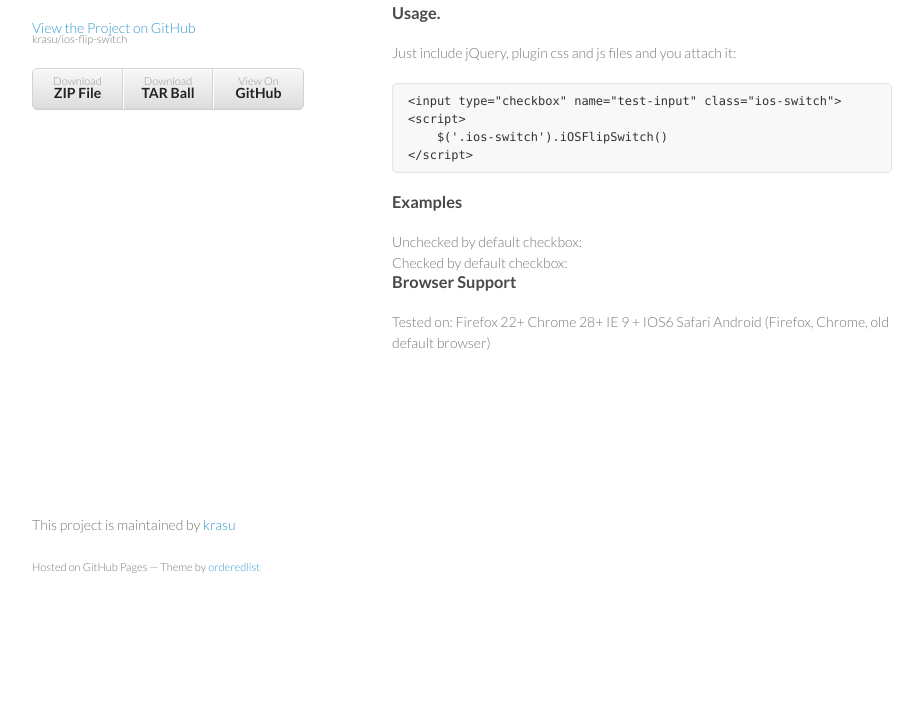
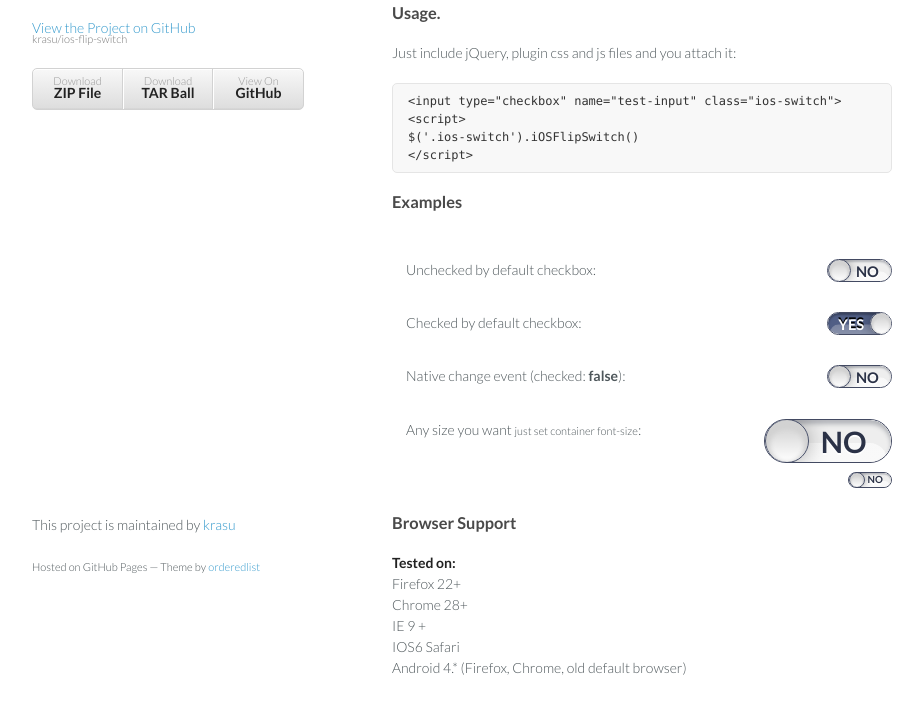
Before and after one commit to krasu/ios-flip-switch, a plain HTML site: page index.html in a window 1280 px wide. Shown: the part 154-882 px from the top of the page, without its empty margins (178-1101 px from the left). Before the commit the page ends 800 px from the top, so only its background shows below. Drawn offline with nearby package versions, Linux system fonts and the light colour scheme.

Commit message:
added examples

```diff
--- a/index.html
+++ b/index.html
@@ -7,6 +7,7 @@
 
 	<link rel="stylesheet" href="stylesheets/styles.css">
 	<link rel="stylesheet" href="stylesheets/pygment_trac.css">
+	<link rel="stylesheet" href="/stylesheets/switches.css">
 	<meta name="viewport" content="width=device-width, initial-scale=1, user-scalable=no">
 	<!--[if lt IE 9]>
 	<script src="//html5shiv.googlecode.com/svn/trunk/html5.js"></script>
@@ -16,64 +17,118 @@
 <div class="wrapper">
 	<header>
 		<h1>Ios-flip-switch</h1>
+
 		<p>another ios styled checkboxes with touch drag support</p>
 
-        <p class="view"><a href="https://github.com/krasu/ios-flip-switch">View the Project on GitHub <small>krasu/ios-flip-switch</small></a></p>
+		<p class="view">
+			<a href="https://github.com/krasu/ios-flip-switch">View the Project on GitHub
+				<small>krasu/ios-flip-switch</small>
+			</a>
+		</p>
 
 
 		<ul>
-          <li><a href="https://github.com/krasu/ios-flip-switch/zipball/master">Download <strong>ZIP File</strong></a></li>
-          <li><a href="https://github.com/krasu/ios-flip-switch/tarball/master">Download <strong>TAR Ball</strong></a></li>
-          <li><a href="https://github.com/krasu/ios-flip-switch">View On <strong>GitHub</strong></a></li>
+			<li>
+				<a href="https://github.com/krasu/ios-flip-switch/zipball/master">Download
+					<strong>ZIP File</strong>
+				</a>
+			</li>
+			<li>
+				<a href="https://github.com/krasu/ios-flip-switch/tarball/master">Download
+					<strong>TAR Ball</strong>
+				</a>
+			</li>
+			<li><a href="https://github.com/krasu/ios-flip-switch">View On
+				<strong>GitHub</strong>
+			</a>
+			</li>
 		</ul>
 	</header>
 	<section>
 		<h3>
-<a name="why-another-one-ios-flip-switcher" class="anchor" href="#why-another-one-ios-flip-switcher"><span class="octicon octicon-link"></span></a>Why another one iOS flip switcher?.</h3>
+			<a name="why-another-one-ios-flip-switcher" class="anchor" href="#why-another-one-ios-flip-switcher"><span class="octicon octicon-link"></span></a>Why another one iOS flip switcher?
+		</h3>
 
 		<p>It is free for all, it is fully support mobile devices, no images just CSS3, and because when it was written, here was no free alternative to it.</p>
 
 		<h3>
-<a name="usage" class="anchor" href="#usage"><span class="octicon octicon-link"></span></a>Usage.</h3>
+			<a name="usage" class="anchor" href="#usage"><span class="octicon octicon-link"></span></a>Usage.
+		</h3>
 
 		<p>Just include jQuery, plugin css and js files and you attach it:</p>
 
-<pre><code>&lt;input type="checkbox" name="test-input" class="ios-switch"&gt;
+<pre><code lang="html">&lt;input type="checkbox" name="test-input" class="ios-switch"&gt;
 &lt;script&gt;
 $('.ios-switch').iOSFlipSwitch()
 &lt;/script&gt;
 </code></pre>
 
 		<h3>
-<a name="examples" class="anchor" href="#examples"><span class="octicon octicon-link"></span></a>Examples</h3>
+			<a name="examples" class="anchor" href="#examples"><span class="octicon octicon-link"></span></a>Examples
+		</h3>
 
-<p></p>
+		<div id="example">
+			<div class="row">
+				<label for="test-input">Unchecked by default checkbox:</label>
+				<input type="checkbox" name="test-input" class="ios-switch" id="test-input">
+			</div>
+			<div class="row">
+				<label for="test-input1">Checked by default checkbox:</label>
+				<input type="checkbox" name="test-input" class="ios-switch" id="test-input1" checked>
+			</div>
+			<div class="row">
+				<label for="test-input2">Native change event (checked:
+					<b id="test-input2-state">false</b>):</label>
+				<input type="checkbox" name="test-input" class="ios-switch" id="test-input2">
+			</div>
+			<div class="row">
+				<label for="test-input3">Any size you want <small>just set container font-size</small>:
 
-<div>
-    <div>
-        Unchecked by default checkbox:
+				</label>
+				<div class="bigger">
+					<input type="checkbox" name="test-input" class="ios-switch" id="test-input3">
 				</div>
-    <div>
-        Checked by default checkbox:
+			</div>
+			<div class="row smaller">
+				<input type="checkbox" name="test-input" class="ios-switch" id="test-input4">
 			</div>
 		</div>
 
+		<script src="http://ajax.googleapis.com/ajax/libs/jquery/2.0.3/jquery.min.js" type="text/javascript"></script>
+		<script src="/javascripts/switches.js"></script>
+		<script>
+			$(function () {
+				$('.ios-switch').iOSFlipSwitch()
+				var state = $('#test-input2-state')
+				$('#test-input2').on('change', function () {
+					state.text($(this).prop('checked'))
+				})
+			})
+		</script>
+
 		<h3>
-<a name="browser-support" class="anchor" href="#browser-support"><span class="octicon octicon-link"></span></a>Browser Support</h3>
+			<a name="browser-support" class="anchor" href="#browser-support"><span class="octicon octicon-link"></span></a>Browser Support
+		</h3>
 
-<p>Tested on:
-Firefox 22+
-Chrome 28+
-IE 9 +
-IOS6 Safari
-Android (Firefox, Chrome, old default browser)</p>
+		<div>
+			<strong>Tested on:</strong> <br>
+			Firefox 22+ <br>
+			Chrome 28+<br>
+			IE 9 +<br>
+			IOS6 Safari <br>
+			Android 4.* (Firefox, Chrome, old default browser) <br>
+		</div>
 	</section>
 	<footer>
-        <p>This project is maintained by <a href="https://github.com/krasu">krasu</a></p>
-        <p><small>Hosted on GitHub Pages &mdash; Theme by <a href="https://github.com/orderedlist">orderedlist</a></small></p>
+		<p>This project is maintained by
+			<a href="https://github.com/krasu">krasu</a></p>
+
+		<p>
+			<small>Hosted on GitHub Pages &mdash; Theme by
+				<a href="https://github.com/orderedlist">orderedlist</a></small>
+		</p>
 	</footer>
 </div>
 <script src="javascripts/scale.fix.js"></script>
-
 </body>
 </html>
--- /dev/null
+++ b/javascripts/switches.js
@@ -0,0 +1,139 @@
+(function ($) {
+	var iOSFlipSwitch = function (el, options) {
+		this.input = el
+		this.dragState = {}
+		this.options = $.extend({
+			containerClass: 'ios-switch-container',
+			handleClass: 'switcher',
+			onClass: 'on',
+			offClass: 'off',
+			animationDuration: 200
+		}, options);
+
+		this.init()
+
+		this.input.data().iOSFlipSwitch = {
+			reset: $.proxy(this.handleChange, this)
+		}
+	}
+
+	iOSFlipSwitch.prototype.init = function () {
+		this.container = $('<div>').addClass(this.options.containerClass)
+		this.on = $('<div>').addClass(this.options.onClass)
+		this.off = $('<div>').addClass(this.options.offClass)
+		this.handle = $('<div>').addClass(this.options.handleClass)
+
+		this.container.append([this.on, this.handle, this.off])
+
+		this.container.insertAfter(this.input)
+		this.container.prepend(this.input)
+
+		this.calcMetrics()
+
+		this.container.on('mousedown touchstart', $.proxy(this.onDragStart, this))
+		this.input.on('change', $.proxy(this.handleChange, this))
+		this.setPositions(false, false)
+	}
+
+	iOSFlipSwitch.prototype.calcMetrics = function () {
+		if (this.metrics && this.metrics.containerWidth) return
+
+		this.metrics = {
+			containerWidth: this.container.outerWidth(),
+			handleWidth: this.handle.outerWidth()
+		}
+
+		this.metrics.maxX = this.metrics.containerWidth - this.metrics.handleWidth;
+	}
+
+	iOSFlipSwitch.prototype.handleChange = function () {
+		this.calcMetrics()
+		this.setPositions(false, true)
+	}
+
+	iOSFlipSwitch.prototype.setPositions = function (x, animate) {
+		if (x === false) {
+			x = this.input.prop('checked') ? this.metrics.maxX : 0
+		}
+
+		if (x < -1) x = -1
+		if (x > this.metrics.maxX) x = this.metrics.maxX
+
+		var onX = (x - this.metrics.containerWidth) + this.metrics.handleWidth,
+			duration = animate ? this.options.animationDuration : 0;
+
+		this.handle.animate({
+			left: x
+		}, duration)
+		this.off.animate({
+			left: x
+		}, duration)
+		this.on.animate({
+			left: onX
+		}, duration)
+	}
+
+	iOSFlipSwitch.prototype.getActualX = function (event) {
+		if (event.pageX) return event.pageX
+		if (event.originalEvent.changedTouches) {
+			return event.originalEvent.changedTouches[0].pageX
+		}
+		return 0
+	}
+
+	iOSFlipSwitch.prototype.onDragEnd = function (event) {
+		$(document).off('mousemove touchmove', $.proxy(this.onDrag, this))
+		$(document).off('mouseup touchend', $.proxy(this.onDragEnd, this))
+
+		if (!this.dragState.currentlyClicking) return;
+
+		event.preventDefault()
+
+		var checked
+		if (this.dragState.dragging) {
+			var position = (this.getActualX(event) - this.dragState.dragStartPosition)
+			checked = position / this.metrics.maxX >= 0.5;
+		} else {
+			checked = !this.input.prop('checked')
+		}
+
+		this.input.prop('checked', checked)
+		this.dragState = {}
+		this.input.trigger('change')
+	}
+
+	iOSFlipSwitch.prototype.onDragStart = function (event) {
+		event.preventDefault()
+		$(document).on('mousemove touchmove', $.proxy(this.onDrag, this))
+		$(document).on('mouseup touchend', $.proxy(this.onDragEnd, this))
+
+
+		this.dragState.currentlyClicking = this.handle
+		this.dragState.dragStartPosition = this.getActualX(event)
+		this.dragState.handleLeftOffset = parseInt(this.handle.css('left'), 10) || 0
+	}
+
+	iOSFlipSwitch.prototype.onDrag = function (event) {
+		event.preventDefault()
+		if (!this.dragState.currentlyClicking) return;
+
+		var x = this.getActualX(event)
+
+		this.dragState.dragging = (!this.dragState.dragging && Math.abs(this.dragState.dragStartPosition - x))
+
+		this.setPositions(x + this.dragState.handleLeftOffset - this.dragState.dragStartPosition)
+	}
+
+	$.fn.iOSFlipSwitch = function (options) {
+		return $(this).each(function (i, el) {
+			el = $(el)
+			var instance = el.data().iOSFlipSwitch
+			if (!instance) {
+				new iOSFlipSwitch($(el), options)
+			} else if (instance[arguments[0]]) {
+				instance[arguments[0]].apply(Array.prototype.splice.call(arguments, 1))
+			}
+		})
+	}
+
+})(jQuery);
--- a/stylesheets/styles.css
+++ b/stylesheets/styles.css
@@ -3,7 +3,7 @@
 body {
   padding:50px;
   font:14px/1.5 Lato, "Helvetica Neue", Helvetica, Arial, sans-serif;
-  color:#777;
+  color:#4E575B;
   font-weight:300;
 }
 
@@ -253,3 +253,36 @@ footer {
     color:#444;
   }
 }
+
+#example {
+	padding: 2em 0;
+	clear: both;
+}
+
+.row {
+	padding-bottom: 1em;
+	clear: both;
+}
+
+.row label {
+	vertical-align: middle;
+	padding: 0 1em;
+	height: 2.8em;
+	display: inline-block;
+}
+
+.ios-switch-container {
+	float: right;
+}
+
+.bigger {
+	float: right;
+}
+
+.bigger .ios-switch-container {
+	font-size: 300%;
+}
+
+.smaller .ios-switch-container {
+	font-size: 100%;
+}
--- /dev/null
+++ b/stylesheets/switches.css
@@ -0,0 +1,79 @@
+.ios-switch-container {
+  font-size: 150%;
+  border-radius: 999px;
+  border: 1px solid #434a62;
+  display: inline-block;
+  position: relative;
+  height: 1em;
+  width: 3em;
+  overflow: hidden;
+}
+.ios-switch-container input {
+  position: absolute;
+  opacity: 0;
+  z-index: -1;
+}
+.ios-switch-container .off {
+  display: block;
+  position: absolute;
+  vertical-align: middle;
+  width: 3em;
+  height: 1em;
+  background: white;
+  background: linear-gradient(#f8f8f8, #f9f9f9);
+  overflow: hidden;
+  box-shadow: 0 .1em .1em #b4b6bb inset, 0 .45em 0 .1em #eee inset;
+  border-radius: inherit;
+  z-index: 0;
+}
+.ios-switch-container .off:after {
+  content: 'No';
+  color: #2B3247;
+  text-shadow: 0 2px 0 #fff;
+  text-indent: 1.9em;
+}
+.ios-switch-container .on {
+  position: absolute;
+  display: block;
+  float: left;
+  vertical-align: middle;
+  width: 3em;
+  height: 1em;
+  background: white;
+  background: linear-gradient(#697597, #8790a9);
+  overflow: hidden;
+  box-shadow: 0 .1em .1em #38425e inset, 0 .45em 0 .1em #505e85 inset;
+  border-radius: inherit;
+  z-index: 0;
+  left: -2em;
+}
+.ios-switch-container .on:after {
+  content: 'Yes';
+  color: #fff;
+  text-shadow: 0 -2px 0px #000000;
+  text-indent: .7em;
+}
+.ios-switch-container .on:after,
+.ios-switch-container .off:after {
+  text-transform: uppercase;
+  position: relative;
+  display: block;
+  font-size: 0.7em;
+  font-weight: bold;
+  top: .25em;
+  line-height: 1;
+}
+.ios-switch-container .switcher {
+  width: 1em;
+  height: 1em;
+  border: 1px solid #485069;
+  background: white;
+  background-image: linear-gradient(rgba(0, 0, 0, 0.2), transparent);
+  box-shadow: 0 0.1em 0.1em 0.1em #d2d2d2 inset, 0 0 0.5em rgba(0, 0, 0, 0.3);
+  border-radius: 50%;
+  display: block;
+  position: absolute;
+  z-index: 1;
+  top: -1px;
+  left: 0;
+}
```
Lines whose indentation alone changed are shown as unchanged.
